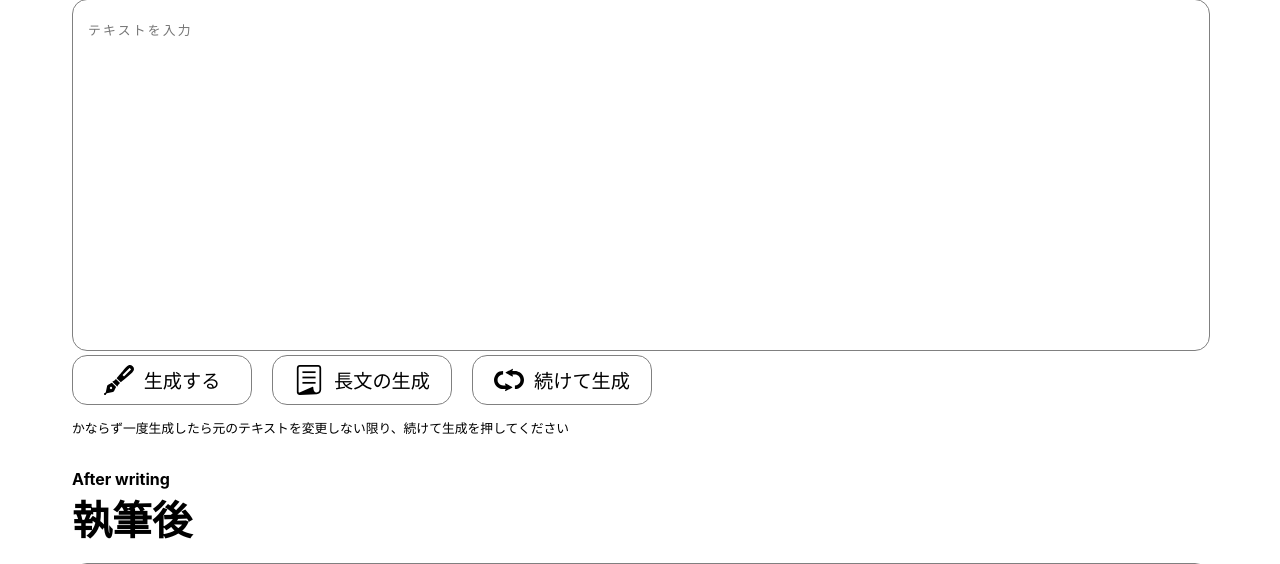
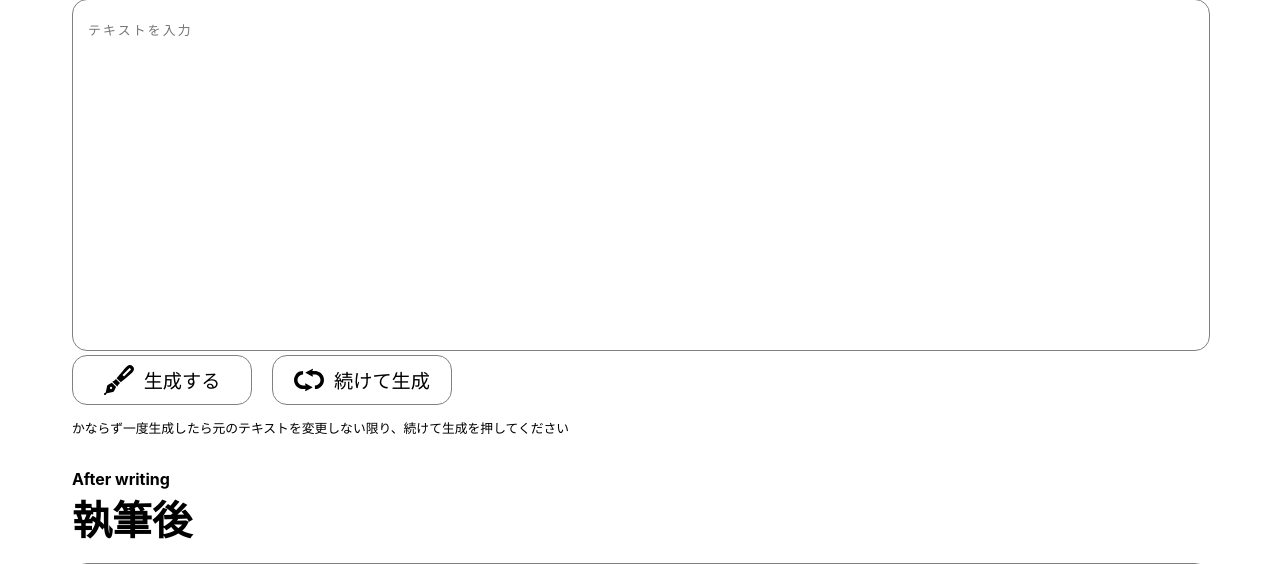
Before and after one commit to Mori-kamiyama/markov-chain, a Django app: page / in a window 1280 px wide. Shown: the part 645-1209 px from the top of the page. Run offline with Django 5.2, Linux system fonts and the light colour scheme.

Commit message:
クライアント側にモデルを保存する

```diff
--- a/myapp/views.py
+++ b/myapp/views.py
@@ -162,6 +162,9 @@ def home(request):
             model = ModelGeneration(json_response)
             response = HttpResponse()
 
+            # 既存のクッキーを削除
+            response.delete_cookie('markov_model')
+
             # モデルを圧縮してクッキーに保存
             compressed_model = compress_data(model)
             response.set_cookie('markov_model', compressed_model, max_age=3600, httponly=True)
@@ -197,23 +200,6 @@ def home(request):
             # 結果を表示
             return HttpResponse(f'<b>生成された文:</b><br />{text}')
 
-        elif action == 'generateOnly':
-            # 新しいモデルを生成するが、クッキーとして保存しない
-            json_response = Analysis(request)
-            if not json_response:
-                return HttpResponse("リクエストの処理中にエラーが発生しました。")
-
-            model = ModelGeneration(json_response)
-
-            # 名詞を探す
-            norn = FindStart(model)
-
-            # 文を生成
-            text = GenerationText(model, norn)
-
-            # 結果を表示
-            return HttpResponse(f'<b>生成された文:</b><br />{text}')
-
     logging.info(f"クッキー情報: {request.COOKIES}")
 
     return render(request, 'home.html')
--- a/templates/home.html
+++ b/templates/home.html
@@ -243,30 +243,6 @@ svg {
                     </svg>
                     生成する
                 </button>
-                <button type="button" id="generateOnly">
-                    <svg xmlns="http://www.w3.org/2000/svg" viewBox="0 0 512 512">
-                        <style type="text/css">
-                            .st0 {
-                                fill: #000000; /* 初期の塗りつぶし色 */
-                                transition: fill 0.3s ease; /* 滑らかな塗りつぶしの遷移 */
-                            }
-                        </style>
-                      <g>
-                        <path class="st0" d="M412.61,0H99.383C71.261,0,48.465,22.796,48.465,50.917v413.164c0,13.108,5.37,25.649,14.856,34.687
-		                c9.501,9.045,22.281,13.81,35.374,13.175l286.226-13.84v-0.008c10.651-0.09,20.869-2.285,30.168-6.222
-		                c14.251-6.028,26.329-16.066,34.881-28.719c8.552-12.645,13.564-27.987,13.564-44.367V50.917C463.535,22.796,440.731,0,412.61,0z
-		                M433.949,418.788c-0.007,6.916-1.396,13.415-3.906,19.36c-3.764,8.904-10.098,16.537-18.046,21.9
-                        c-7.948,5.37-17.441,8.478-27.793,8.485c-6.513-0.008-12.959-1.562-19.151-4.698c-9.254-4.705-17.979-13.056-24.499-25.306
-                        c-6.506-12.234-10.763-28.36-10.771-48.184v-8.828c0-3.025-1.516-5.841-4.04-7.506c-2.525-1.658-5.722-1.942-8.493-0.74
-                        l-222.477,95.86c-3.704,1.591-7.962,1.224-11.33-0.994c-3.368-2.218-5.393-5.983-5.393-10.009V53.546
-                        c0-13.235,10.725-23.961,23.953-23.961H409.98c13.236,0,23.968,10.726,23.968,23.961V418.788z" style="fill: rgb(0, 0, 0);"></path>
-                        <rect x="143.988" y="107.772" class="st0" width="224.016" height="29.585" style="fill: rgb(0, 0, 0);"></rect>
-                        <rect x="143.988" y="198.65" class="st0" width="224.016" height="29.586" style="fill: rgb(0, 0, 0);"></rect>
-                        <rect x="143.988" y="289.52" class="st0" width="224.016" height="29.585" style="fill: rgb(0, 0, 0);"></rect>
-                      </g>
-                    </svg>
-                    長文の生成
-                </button>
                 <button type="button" id="useExisting">
                   <svg xmlns="http://www.w3.org/2000/svg" viewBox="0 0 512 512">
                     <style type="text/css">
@@ -330,23 +306,6 @@ svg {
                 });
             });
 
-            // 長文使用ボタンがクリックされた場合
-            $('#generateOnly').on('click', function (e) {
-                e.preventDefault();  // フォームのデフォルトの送信をキャンセル
-
-                $.ajax({
-                    type: 'POST',
-                    url: '',  // 現在のURLに送信
-                    data: $('#markovForm').serialize() + '&action=generateOnly',  // アクションを追加して送信
-                    success: function (response) {
-                        $('#result').html(response);  // 成功時に結果を表示エリアに挿入
-                    },
-                    error: function (xhr, status, error) {
-                        $('#result').html("エラーが発生しました。");  // エラー時の処理
-                    }
-                });
-            });
-
             // 既存のモデルを使用ボタンがクリックされた場合
             $('#useExisting').on('click', function (e) {
                 e.preventDefault();  // フォームのデフォルトの送信をキャンセル
```
